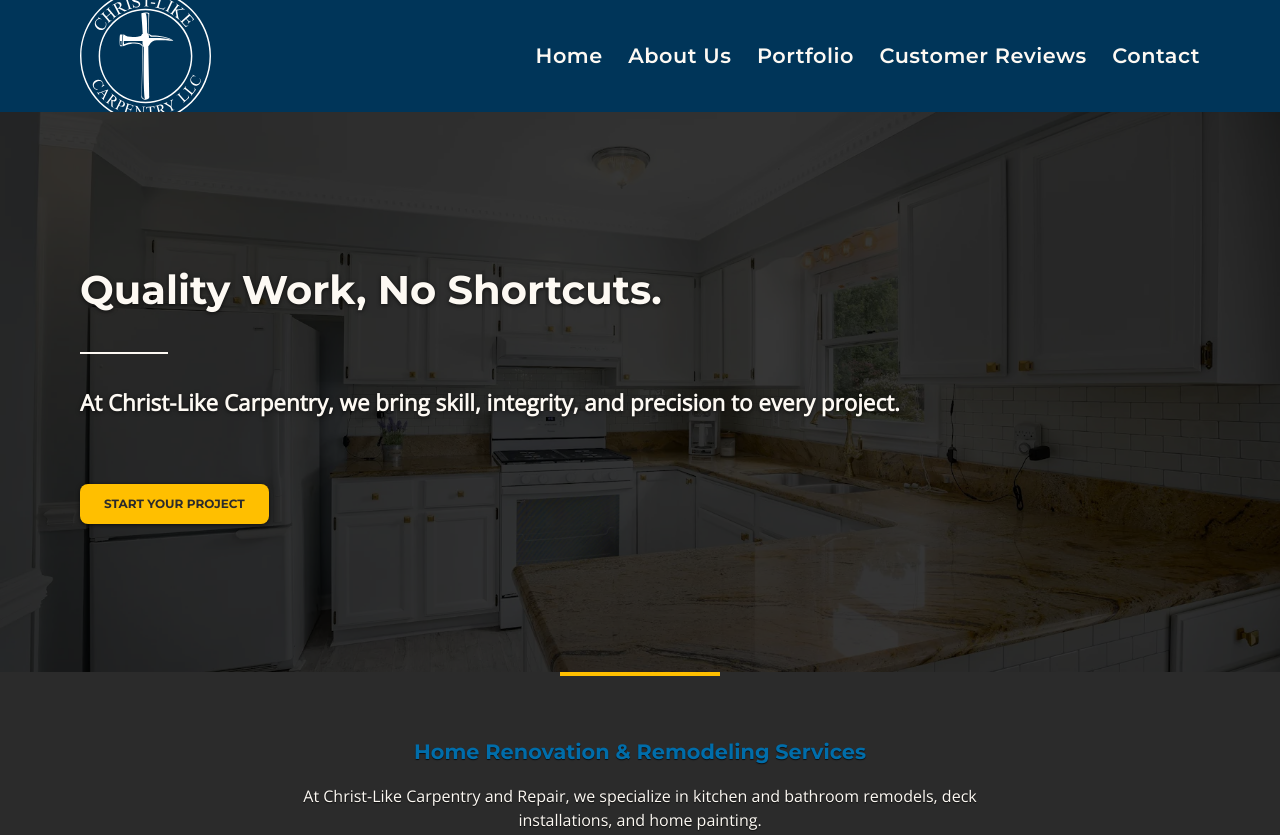
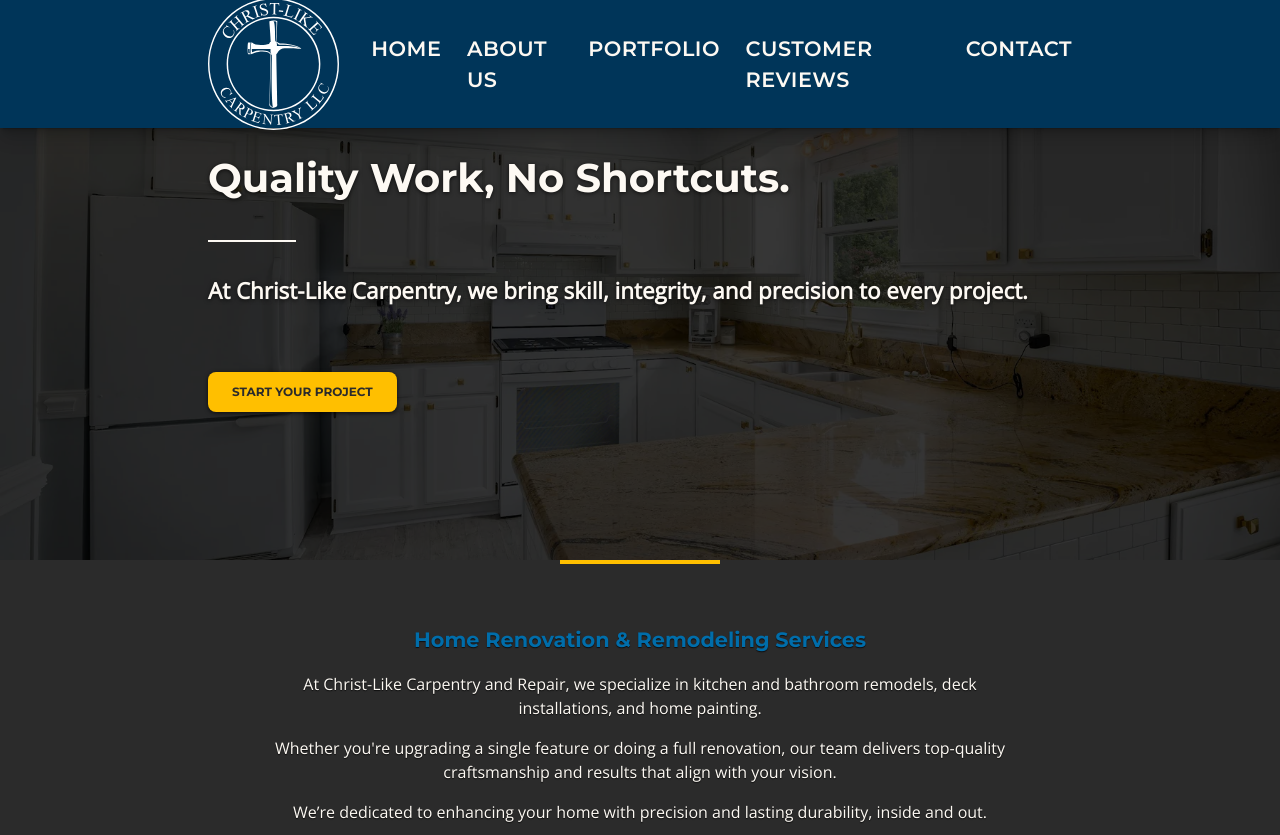
Before and after one commit to krs00/CLCv2, a plain HTML site: page index.html in a window 1280 px wide. Shown: the top 835 px of the page. Drawn offline with nearby package versions, Linux system fonts and the light colour scheme.

Commit message:
update navbar desktop

```diff
--- a/src/style.css
+++ b/src/style.css
@@ -25,12 +25,15 @@
 /* maybe magistral font */
 
 /* NAVBAR */
-.navbar {
-  box-shadow: 0 3px 6px rgba(0, 0, 0, 0.15);
-}
 
 /* navbar container mobile */
 .navbar-container {
+  position: fixed;
+  top: 0;
+  width: 100%;
+  z-index: 1000;
+
+  /* test */
   display: flex;
   align-items: center;
   justify-content: space-between;
@@ -70,7 +73,7 @@
   transition: color 0.3s ease-in-out; /* Optional: smooth hover effect */
   /* text-shadow: 0px 2px 2px rgba(0, 0, 0, 0.7); */
   letter-spacing: 0.5px;
-  /* text-transform: uppercase; */
+  text-transform: uppercase;
 }
 
 .navbar-links-text:hover {
@@ -466,9 +469,9 @@
   }
 
   .navbar-container {
-    height: 7rem;
-    padding-left: 5rem;
-    padding-right: 5rem;
+    height: 8rem;
+    padding-left: 13rem;
+    padding-right: 13rem;
   }
 
   .navbar-links {
@@ -502,8 +505,8 @@
   /* HERO IMAGE */
 
   .hero-items-container {
-    padding-left: 5rem;
-    padding-right: 5rem;
+    padding-left: 13rem;
+    padding-right: 13rem;
   }
 
   .hero-heading-text {
@@ -584,11 +587,11 @@
   /* NAVBAR */
   .navbar-links {
     gap: 2.5rem;
-    font-size: 0.9rem;
+    font-size: 0.75rem;
   }
 
   .navbar-logo img {
-    height: 5rem;
+    height: 6rem;
   }
   /* NAVBAR END */
 
```
